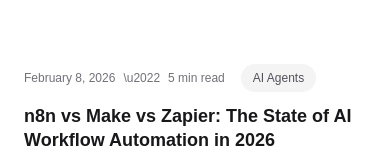
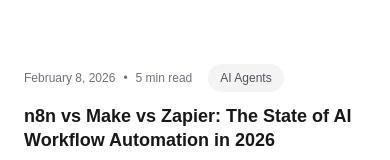
Before and after one commit to yuga-hashimoto/ai-tool-navigator, a Next.js app: page /en/blog in a window 390 px wide. Shown: the part 397-557 px from the top of the page. Built offline with nearby package versions, Linux system fonts and the light colour scheme; no server answers.

Commit message:
perf: add sizes attribute to ArticleCard Image component
- Add responsive sizes for proper image srcset selection
- Matches grid layout: 100vw mobile, 50vw tablet, 33vw desktop

Part of #32

```diff
--- a/src/components/ArticleCard.tsx
+++ b/src/components/ArticleCard.tsx
@@ -40,7 +40,7 @@
             </time>
             {post.readingTime > 0 && (
               <>
-                <span>\u2022</span>
+                <span>•</span>
                 <span>{t('readingTime', { minutes: post.readingTime })}</span>
               </>
             )}
@@ -52,7 +52,7 @@
           )}
           {post.is_fallback && locale === 'ja' && (
             <span className="relative z-10 rounded-full bg-zinc-100 px-3 py-1.5 font-medium text-zinc-600 dark:bg-zinc-800 dark:text-zinc-300">
-              \u82F1\u8A9E\u30BD\u30FC\u30B9
+              英語ソース
             </span>
           )}
         </div>
```
